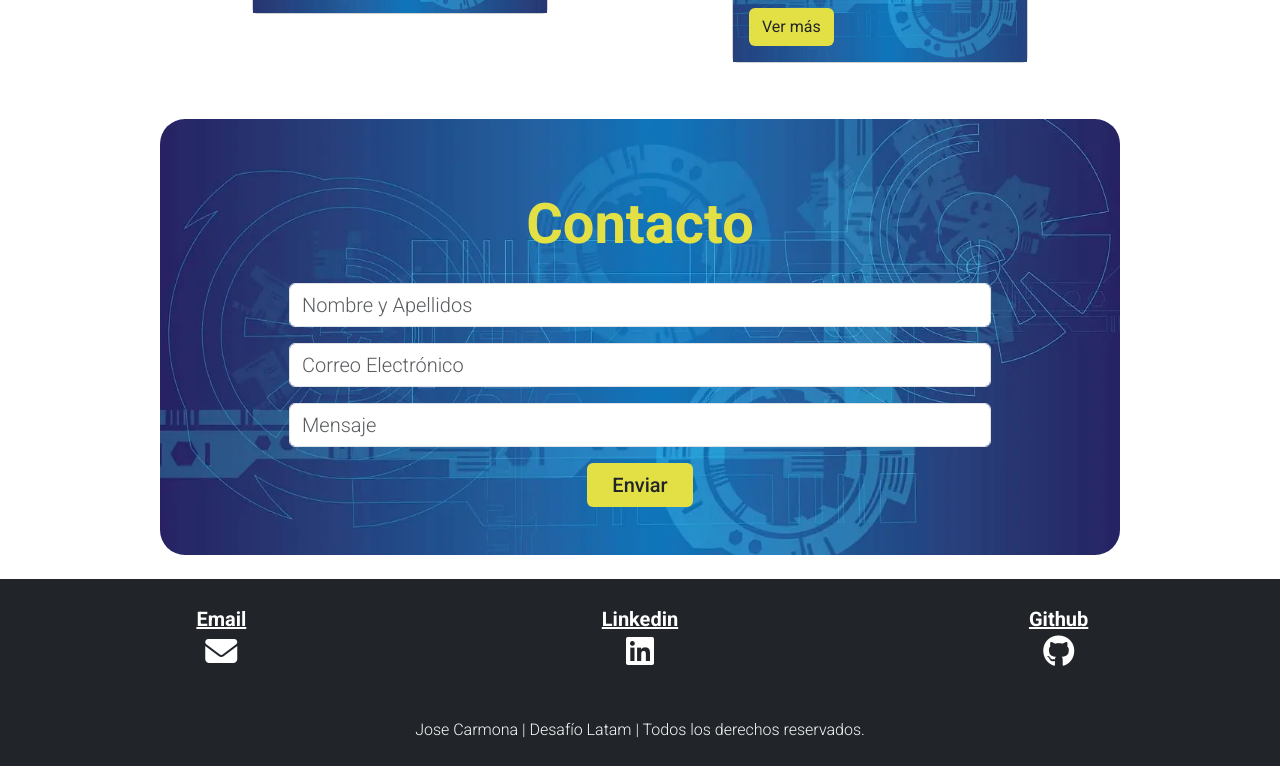
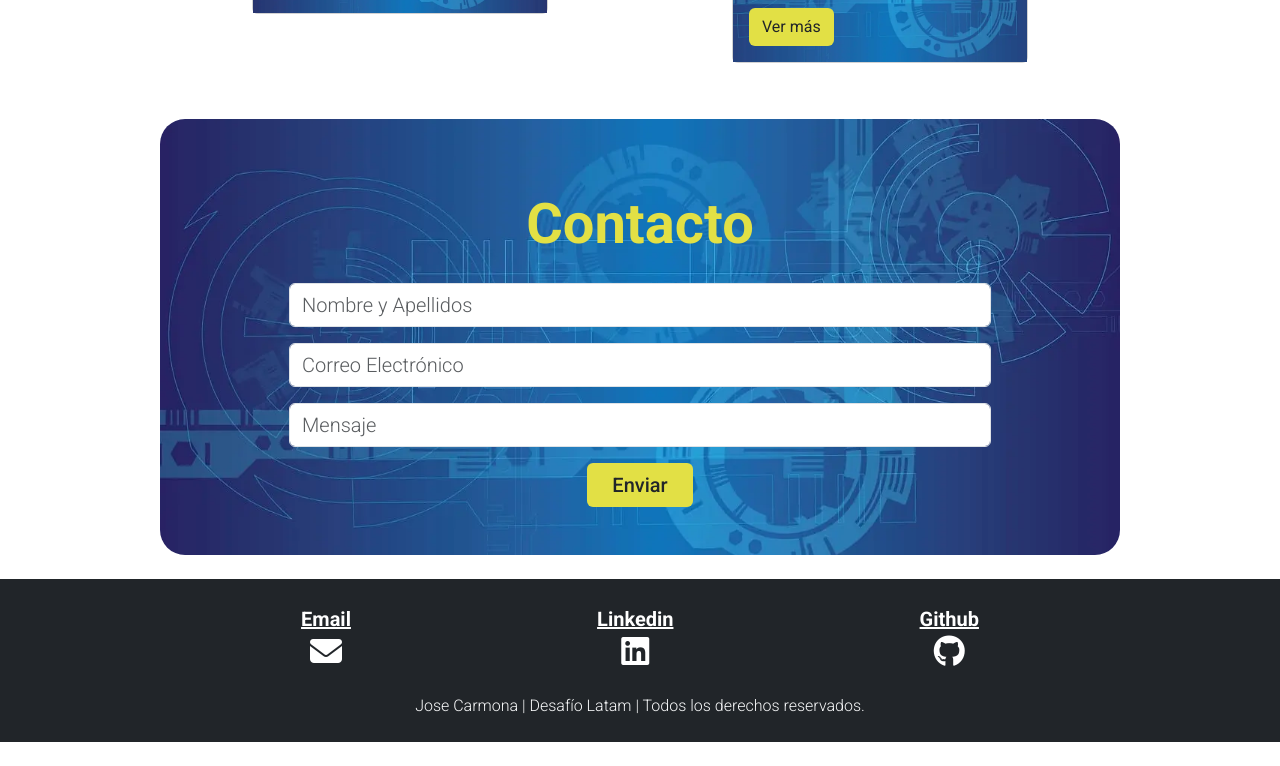
Before and after one commit to joscarmona/cv-portafolio, a plain HTML site: page index.html in a window 1280 px wide. Shown: the part 2634-3400 px from the top of the page. After the commit the page ends 3376 px from the top, so only its background shows below. Drawn offline with nearby package versions, Linux system fonts and the light colour scheme.

Commit message:
modificaciones en el footer, ajustando el contenido de este

```diff
--- a/assets/ccs/style.css
+++ b/assets/ccs/style.css
@@ -127,7 +127,19 @@ section hr{
 
 /* FOOTER */
 footer {
+    display: flex;
+    flex-direction: column;
     text-align: center;
+    align-items: center;
+    justify-items: center;
+}
+
+.box-redes{
+    display: flex;
+    justify-content: space-around;
+    margin-bottom: 1.5rem;
+    width: 75%;
+
 }
 
 .link-color{
--- a/index.html
+++ b/index.html
@@ -256,25 +256,25 @@
     <!-- FOOTER -->
     <footer class="bg-dark text-light roboto_light p-4 footer">
 
-        <div class="row mb-5">
-            <div class="col-12 col-md-4">
+        <div class="box-redes">
                 <a href="mailto:josshue85@gmail.com" target="_blank" class="link-style link-color">
+                    <div>
                         <h5 class="my-1 fw-bold">Email</h5>
                         <i class="fa-solid fa-envelope fa-2x"></i>
+                    </div>
                 </a>
-            </div>
-            <div class="col-12 col-md-4">
                 <a href="https://www.linkedin.com/in/josefelixcm/" target="_blank" class="link-style link-color">
+                    <div>
                         <h5 class="my-1 fw-bold">Linkedin</h5>
                         <i class="fa-brands fa-linkedin fa-2x"></i>
+                    </div>
                 </a>
-            </div>
-            <div class="col-12 col-md-4">
                 <a href="https://github.com/joscarmona" target="_blank" class="link-style link-color">
+                    <div>
                         <h5 class="my-1 fw-bold">Github</h5>
                         <i class="fa-brands fa-github fa-2x"></i>
+                    </div>
                 </a>
-            </div>
         </div>
 
         <p class="mb-0">Jose Carmona | Desafío Latam | Todos los derechos reservados.</p>
```
Lines whose indentation alone changed are shown as unchanged.
